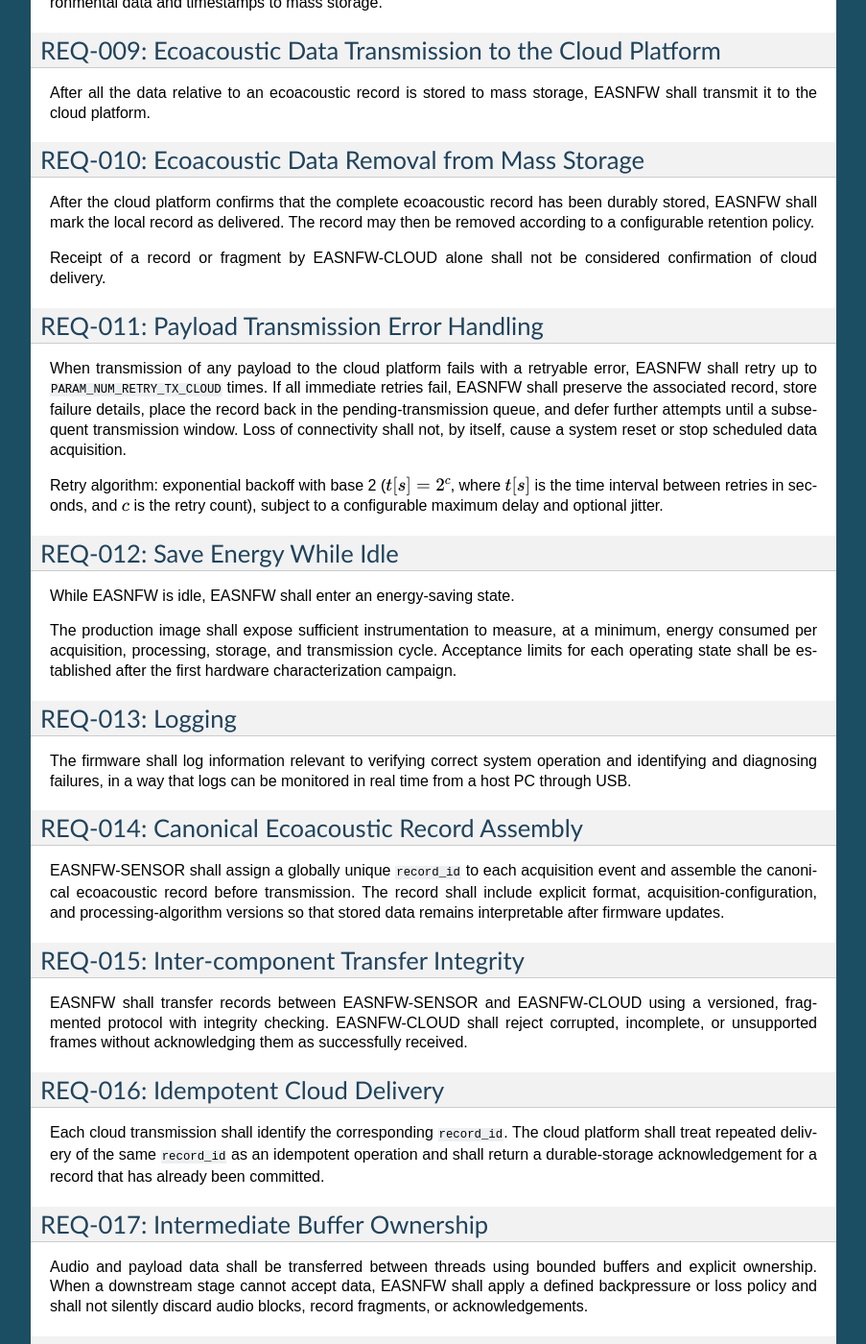
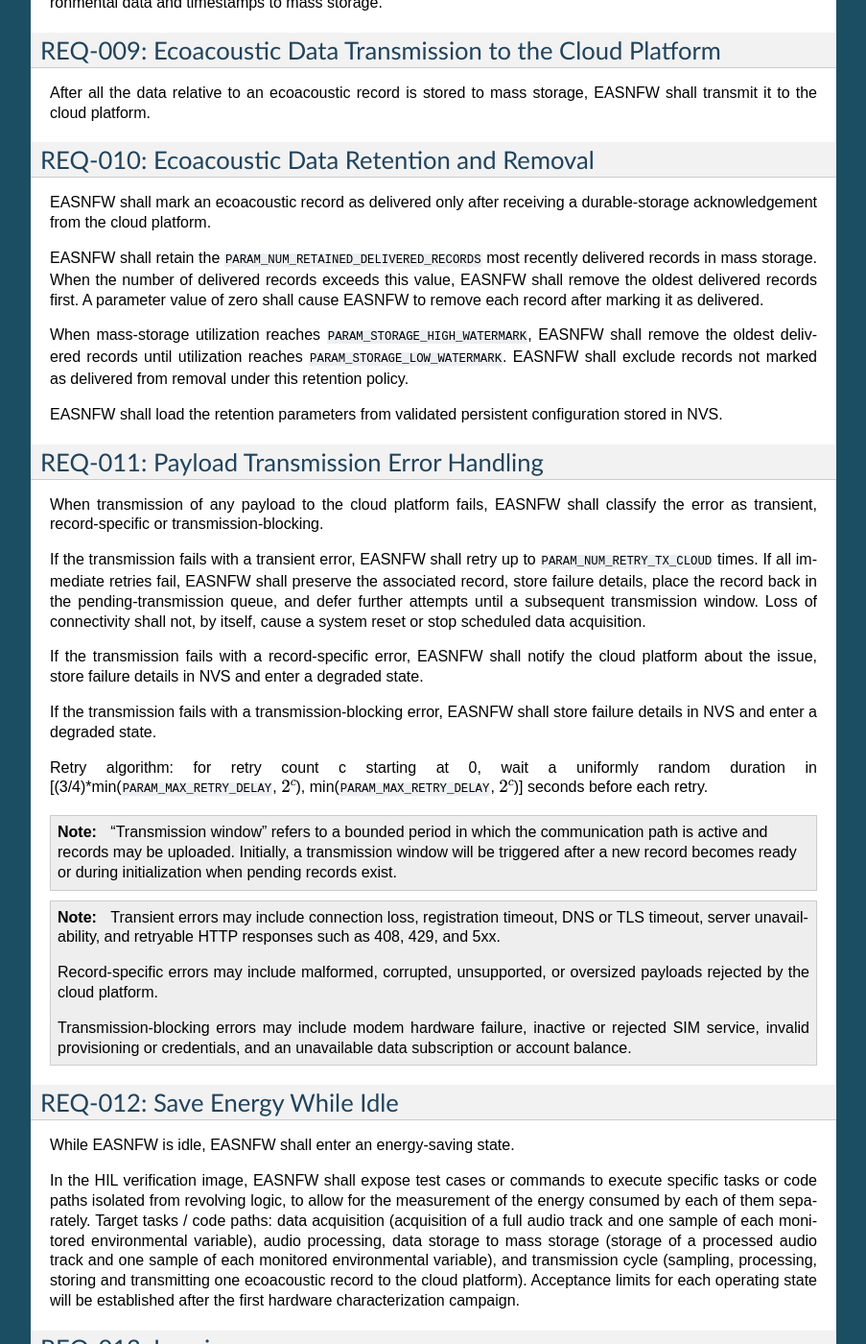
Before and after one commit to hslourenc/easnfw, a Sphinx documentation site: the page built from docs/sphinx/source/chapters/requirements.rst, in a window 1280 px wide and 1400 px high, scrolled down 1730 px. Shown: the whole window at 96% size, without its empty margins (198-1101 px from the left). Built offline with Sphinx 7.4.7, drawn with Linux system fonts in a browser that asks for light colours; the version number could not be read and is left out; some of the changed text lies outside the part shown.

Commit message:
apply review suggestions/modifications

```diff
--- a/docs/sphinx/source/chapters/requirements.rst
+++ b/docs/sphinx/source/chapters/requirements.rst
@@ -38,26 +38,28 @@ REQ-004: Self-test Sequence Failure
 After the power-on log payload transmission step, whether the payload
 transmission has happened or been skipped, if any of the self-test sequence
 checks fails, EASNFW shall store the failed checks and classify the failure as
-acquisition-blocking, transmission-blocking, or non-blocking.
+acquisition-blocking, transient transmission-blocking, permanent
+transmission-blocking, or non-blocking.
 
 Failed checks storage to NVS is conditioned to the self-test sequence failed
 checks not impacting EASNFW's ability to do it. A transmission-blocking failure
-shall not cause a reset and shall not prevent acquisition when local sensing and
-storage remain operational. An acquisition-blocking failure shall prevent
+shall not cause a reset and shall not prevent acquisition when local sensing
+and storage remain operational. An acquisition-blocking failure shall prevent
 normal acquisition and place the affected component in a diagnosable safe or
-degraded state. Reset may be used only for faults explicitly classified as
-recoverable by reset and shall be subject to a bounded reset policy.
+degraded state. For faults classified as recoverable by reset, EASNFW shall
+apply the bounded automatic recovery policy defined in REQ-021.
 
 REQ-005: Audio and Environmental Data Sampling
 ==============================================
 
 After transmitting the power-on log payload and any pending ecoacoustic record
 data to the cloud platform, or after ``PARAM_INTER_TRACK_INTERVAL`` seconds
-(expected to be around 840 seconds, or 14 minutes) have passed since the end of the sampling of the last audio track sampling,
-EASNFW shall acquire one sample of each environmental data variable, capture a
-timestamp to mark the beginning of the audio sampling, acquire a number of
-audio samples according to the parameters defined below, and capture another
-timestamp to mark the end of the audio sampling.
+(expected to be around 840 seconds, or 14 minutes) have passed since the end of
+the sampling of the last audio track sampling, EASNFW shall acquire one sample
+of each environmental data variable, capture a timestamp to mark the beginning
+of the audio sampling, acquire a number of audio samples according to the
+parameters defined below, and capture another timestamp to mark the end of the
+audio sampling.
 
 Parameters for audio sampling:
 
@@ -114,30 +116,69 @@ REQ-009: Ecoacoustic Data Transmission to the Cloud Platform
 After all the data relative to an ecoacoustic record is stored to mass storage,
 EASNFW shall transmit it to the cloud platform.
 
-REQ-010: Ecoacoustic Data Removal from Mass Storage
-===================================================
+REQ-010: Ecoacoustic Data Retention and Removal
+===============================================
 
-After the cloud platform confirms that the complete ecoacoustic record has
-been durably stored, EASNFW shall mark the local record as delivered. The
-record may then be removed according to a configurable retention policy.
+EASNFW shall mark an ecoacoustic record as delivered only after receiving a
+durable-storage acknowledgement from the cloud platform.
 
-Receipt of a record or fragment by EASNFW-CLOUD alone shall not be considered
-confirmation of cloud delivery.
+EASNFW shall retain the ``PARAM_NUM_RETAINED_DELIVERED_RECORDS`` most recently
+delivered records in mass storage. When the number of delivered records exceeds
+this value, EASNFW shall remove the oldest delivered records first. A parameter
+value of zero shall cause EASNFW to remove each record after marking it as
+delivered.
+
+When mass-storage utilization reaches ``PARAM_STORAGE_HIGH_WATERMARK``, EASNFW
+shall remove the oldest delivered records until utilization reaches
+``PARAM_STORAGE_LOW_WATERMARK``. EASNFW shall exclude records not marked as
+delivered from removal under this retention policy.
+
+EASNFW shall load the retention parameters from validated persistent
+configuration stored in NVS.
 
 REQ-011: Payload Transmission Error Handling
 ============================================
 
-When transmission of any payload to the cloud platform fails with a retryable
-error, EASNFW shall retry up to ``PARAM_NUM_RETRY_TX_CLOUD`` times. If all
-immediate retries fail, EASNFW shall preserve the associated record, store
-failure details, place the record back in the pending-transmission queue, and
-defer further attempts until a subsequent transmission window. Loss of
-connectivity shall not, by itself, cause a system reset or stop scheduled data
-acquisition.
+When transmission of any payload to the cloud platform fails, EASNFW shall
+classify the error as transient, record-specific or transmission-blocking.
 
-Retry algorithm: exponential backoff with base 2 (:math:`t[s]=2^c`, where
-:math:`t[s]` is the time interval between retries in seconds, and :math:`c` is
-the retry count), subject to a configurable maximum delay and optional jitter.
+If the transmission fails with a transient error, EASNFW shall retry up to
+``PARAM_NUM_RETRY_TX_CLOUD`` times. If all immediate retries fail, EASNFW shall
+preserve the associated record, store failure details, place the record back in
+the pending-transmission queue, and defer further attempts until a subsequent
+transmission window. Loss of connectivity shall not, by itself, cause a system
+reset or stop scheduled data acquisition.
+
+If the transmission fails with a record-specific error, EASNFW shall notify the
+cloud platform about the issue, store failure details in NVS and enter a
+degraded state.
+
+If the transmission fails with a transmission-blocking error, EASNFW shall store
+failure details in NVS and enter a degraded state.
+
+Retry algorithm: for retry count c starting at 0, wait a uniformly random
+duration in [(3/4)*min(``PARAM_MAX_RETRY_DELAY``, :math:`2^c`),
+min(``PARAM_MAX_RETRY_DELAY``, :math:`2^c`)] seconds before each retry.
+
+.. note::
+
+   "Transmission window" refers to a bounded period in which the communication
+   path is active and records may be uploaded. Initially, a transmission window
+   will be triggered after a new record becomes ready or during initialization
+   when pending records exist.
+
+.. note::
+
+   Transient errors may include connection loss, registration timeout, DNS or
+   TLS timeout, server unavailability, and retryable HTTP responses such as
+   408, 429, and 5xx.
+
+   Record-specific errors may include malformed, corrupted, unsupported, or
+   oversized payloads rejected by the cloud platform.
+
+   Transmission-blocking errors may include modem hardware failure, inactive or
+   rejected SIM service, invalid provisioning or credentials, and an
+   unavailable data subscription or account balance.
 
 .. _section_req_save_energy:
 
@@ -146,9 +187,15 @@ REQ-012: Save Energy While Idle
 
 While EASNFW is idle, EASNFW shall enter an energy-saving state.
 
-The production image shall expose sufficient instrumentation to measure, at a
-minimum, energy consumed per acquisition, processing, storage, and transmission
-cycle. Acceptance limits for each operating state shall be established after
+In the HIL verification image, EASNFW shall expose test cases or commands to
+execute specific tasks or code paths isolated from revolving logic, to allow
+for the measurement of the energy consumed by each of them separately. Target
+tasks / code paths: data acquisition (acquisition of a full audio track and one
+sample of each monitored environmental variable), audio processing, data
+storage to mass storage (storage of a processed audio track and one sample of
+each monitored environmental variable), and transmission cycle (sampling,
+processing, storing and transmitting one ecoacoustic record to the cloud
+platform). Acceptance limits for each operating state will be established after
 the first hardware characterization campaign.
 
 .. _section_logging:
@@ -180,23 +227,34 @@ as successfully received.
 REQ-016: Idempotent Cloud Delivery
 ==================================
 
-Each cloud transmission shall identify the corresponding ``record_id``. The
-cloud platform shall treat repeated delivery of the same ``record_id`` as an
-idempotent operation and shall return a durable-storage acknowledgement for a
-record that has already been committed.
+Each cloud transmission shall identify the corresponding ``record_id``.
 
-REQ-017: Intermediate Buffer Ownership
-======================================
+.. note::
 
-Audio and payload data shall be transferred between threads using bounded
-buffers and explicit ownership. When a downstream stage cannot accept data,
-EASNFW shall apply a defined backpressure or loss policy and shall not silently
-discard audio blocks, record fragments, or acknowledgements.
+   The cloud platform treats repeated delivery of the same ``record_id`` as an
+   idempotent operation and returns a durable-storage acknowledgement for a
+   record that has already been committed.
 
 REQ-018: Time Validity
 ======================
 
-Every ecoacoustic record shall indicate whether its timestamp is synchronized
-and the source used for synchronization. A record acquired without valid
-absolute time shall retain monotonic timing information and shall not be
-silently assigned an unverified wall-clock timestamp.
+EASNFW shall use synchronized ISO 8601 timestamps with UTC offset on
+ecoacoustic records and include information about the source used for
+synchronization on each record.
+
+REQ-021: Bounded Automatic Recovery Resets
+==========================================
+
+When EASNFW handles a fault classified as recoverable by reset, EASNFW shall
+record the fault and increment its recovery-reset counter before requesting an
+automatic reset. EASNFW shall preserve this counter across automatic reset
+cycles and limit recovery attempts to ``PARAM_MAX_RECOVERY_RESETS`` within
+``PARAM_RECOVERY_RESET_WINDOW``.
+
+Upon reaching this limit, EASNFW shall enter a degraded state and disable
+further automatic resets until an explicit maintenance action occurs or the
+configured recovery condition, if any, is satisfied.
+
+EASNFW shall clear the recovery-reset counter after completing the self-test
+sequence and ``PARAM_RESET_STABLE_CYCLES`` operating cycles without recurrence
+of the fault.
```
